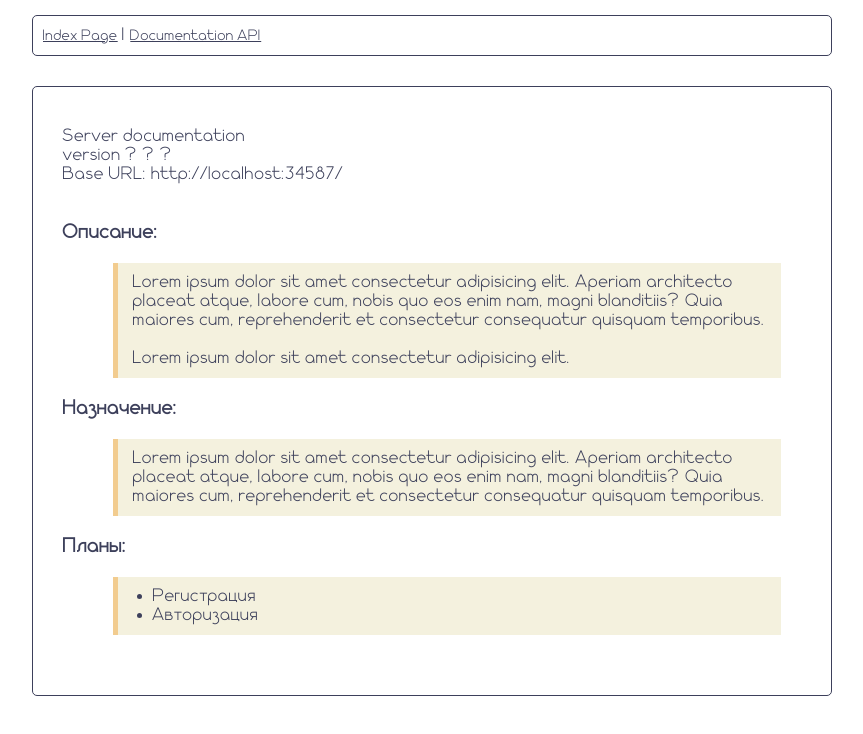
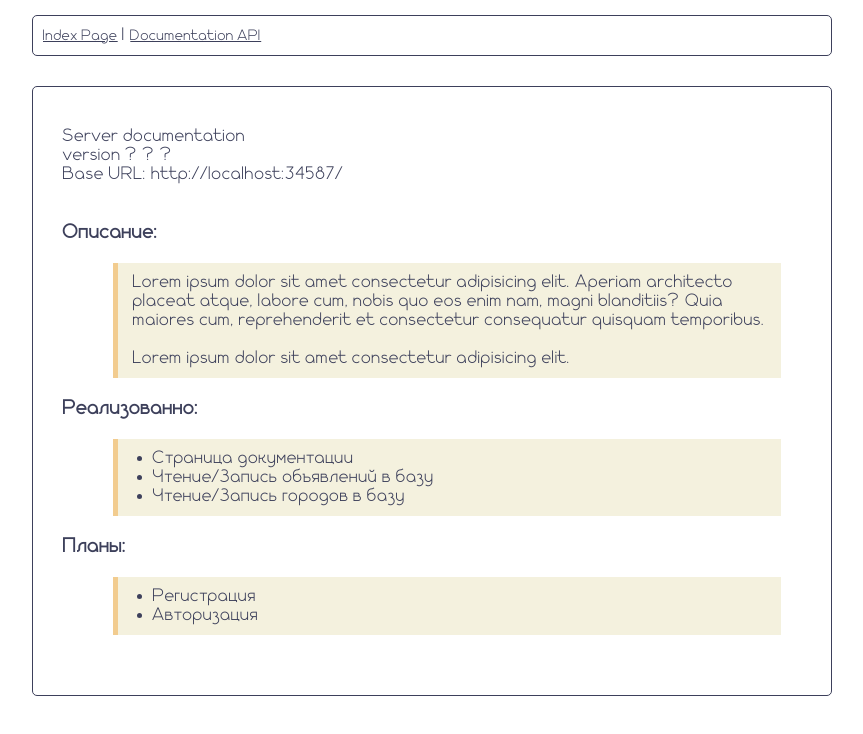
Before and after one commit to Passssword/server-poputchiki-app, a website: page client/index.html in a window 1280 px wide. Shown: the whole page, without its empty margins (208-1071 px from the left). Drawn offline with Linux system fonts and the light colour scheme.

Commit message:
мелкие изменения

```diff
--- a/client/index.html
+++ b/client/index.html
@@ -30,12 +30,14 @@
             Lorem ipsum dolor sit amet consectetur
             adipisicing elit.
         </div>
-        <h4>Назначение:</h4>
-        <div class="note">Lorem ipsum dolor sit amet consectetur
-            adipisicing elit. Aperiam architecto placeat atque,
-            labore cum, nobis quo eos enim nam, magni blanditiis?
-            Quia maiores cum, reprehenderit et consectetur consequatur
-            quisquam temporibus.</div>
+        <h4>Реализованно:</h4>
+        <div class="note">
+            <ul>
+                <li>Страница документации</li>
+                <li>Чтение/Запись объявлений в базу</li>
+                <li>Чтение/Запись городов в базу</li>
+            </ul>
+        </div>
         <h4>Планы:</h4>
         <div class="note">
             <ul>
```
Also changed, not shown: client/docx.html (+1 -1 lines).
